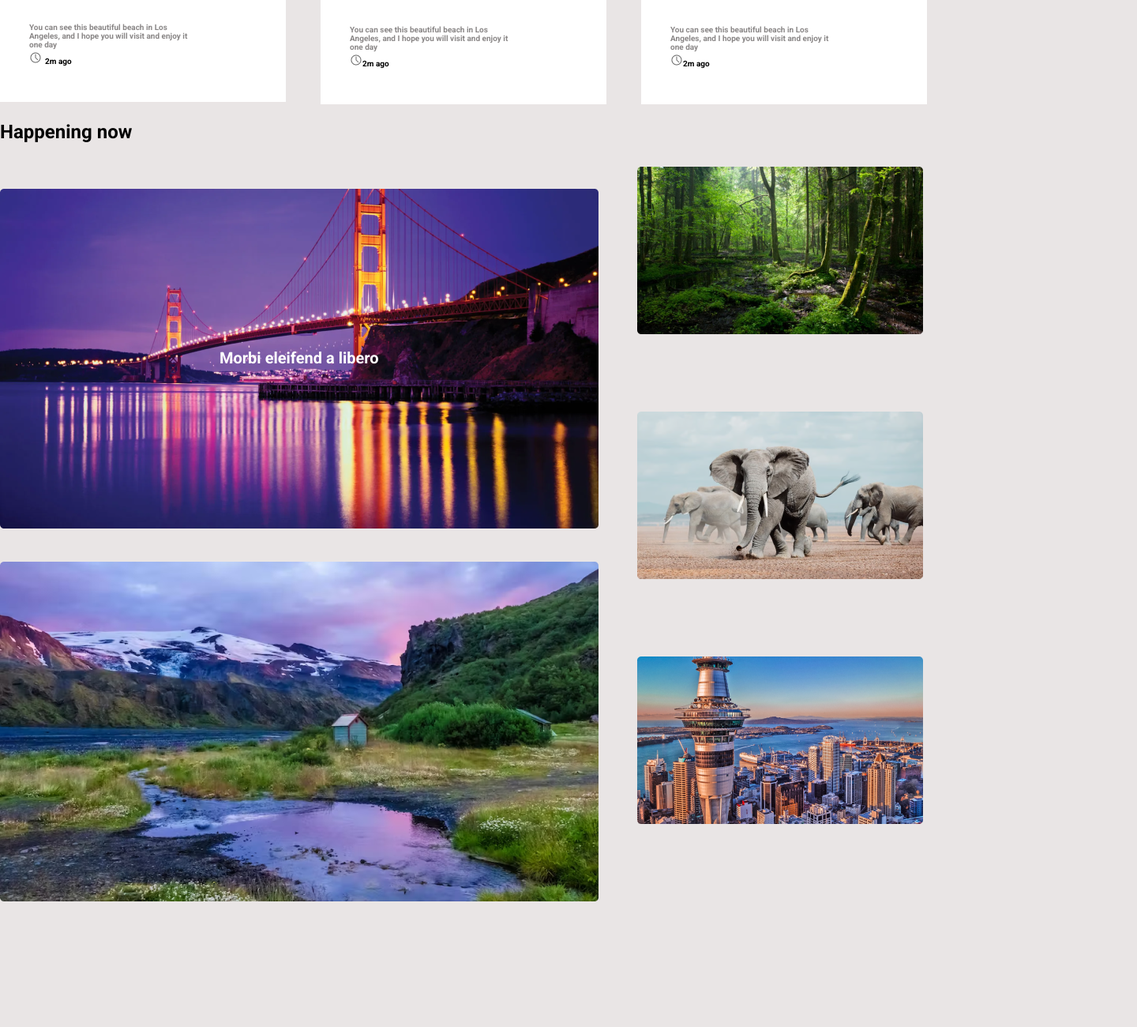
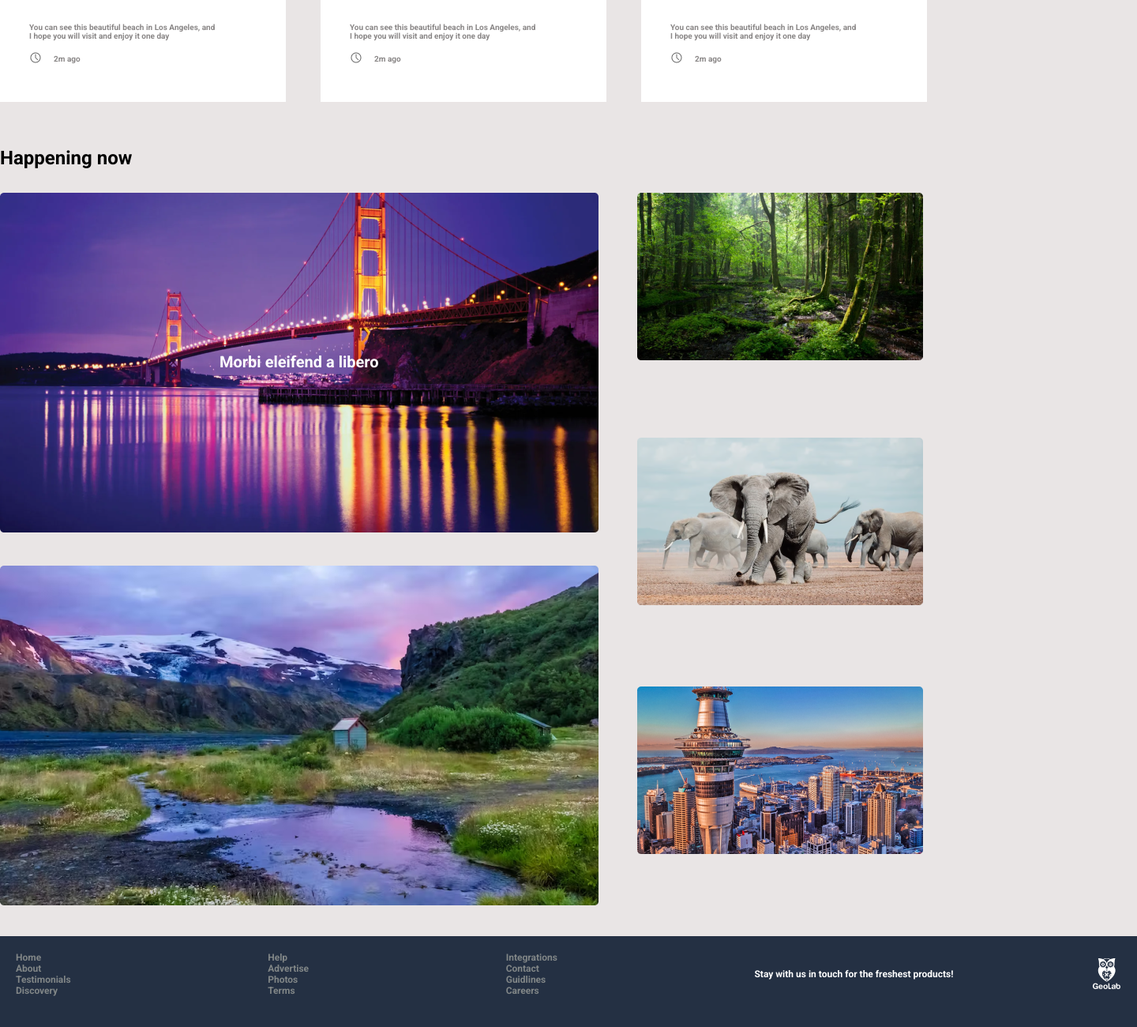
Before and after one commit to Anuka-Anny/davaleba5, a plain HTML site: page index.html in a window 1280 px wide. Shown: the part 366-1666 px from the top of the page at 79% size, 1440 px wide, since content can reach past the window. Before the commit the page ends 1510 px from the top, so only its background shows below. Drawn offline with Linux system fonts and the light colour scheme.

Commit message:
add footer
:(

```diff
--- a/index.html
+++ b/index.html
@@ -1,18 +1,20 @@
 <!DOCTYPE html>
 <html lang="en">
+
 <head>
   <link rel="stylesheet" href="reset.css" />
   <link rel="stylesheet" href="style.css" />
   <title>Document</title>
 </head>
+
 <body>
   <header>
     <nav>
       <ul>
-          <li>HOME</li>
-          <li>DISCOVERY</li>
-          <li>PHOTOS</li>
-          <li>CONTACT</li>
+        <li class="nav-li">HOME</li>
+        <li class="nav-li">DISCOVERY</li>
+        <li class="nav-li">PHOTOS</li>
+        <li class="nav-li">CONTACT</li>
       </ul>
     </nav>
   </header>
@@ -29,8 +31,12 @@
             <p>You can see this beautiful beach in Los Angeles, and
 
               I hope you will visit and enjoy it one day</p>
-                <img src="img/Ellipse 2.png" alt="">
-                <span>2m ago</span>
+            <div class="time">
+              <div class="time-img">
+                <img src="img/Ellipse 2.png" alt="clock pic" />
+              </div>
+              <span class="duration">2m ago</span>
+            </div>
           </div>
         </div>
         <div class="widget">
@@ -42,10 +48,15 @@
             <p>You can see this beautiful beach in Los Angeles, and
 
               I hope you will visit and enjoy it one day</p>
-                <span> <img src="img/Ellipse 2.png" alt="">2m ago</span>
+            <div class="time">
+              <div class="time-img">
+                <img src="img/Ellipse 2.png" alt="clock pic" />
+              </div>
+              <span class="duration">2m ago</span>
             </div>
           </div>
-          <div class="widget">
+        </div>
+        <div class="widget widget3">
           <div>
             <img class="widget-img" src="img/Rectangle 4.png" alt="IMG" />
             <p class="widget-absolute">Dolore magna alicua</p>
@@ -54,7 +65,12 @@
             <p>You can see this beautiful beach in Los Angeles, and
 
               I hope you will visit and enjoy it one day</p>
-                <span> <img src="img/Ellipse 2.png" alt="">2m ago</span>
+            <div class="time">
+              <div class="time-img">
+                <img src="img/Ellipse 2.png" alt="clock pic" />
+              </div>
+              <span class="duration">2m ago</span>
+            </div>
           </div>
         </div>
       </div>
@@ -70,13 +86,45 @@
           <img src="img/Rectangle 8.png" alt="img" />
         </div>
         <div class="right-side-images">
-            <img src="img/Rectangle 9.png" alt="img" />
-            <img src="img/Rectangle 10.png" alt="img" />
-            <img src="img/Rectangle 11.png" alt="img" />
+          <img class="small-img1" src="img/Rectangle 9.png" alt="img" />
+          <img class="small-img2" src="img/Rectangle 10.png" alt="img" />
+          <img class="small-img3" src="img/Rectangle 11.png" alt="img" />
         </div>
       </div>
     </section>
   </main>
-    <footer></footer>
+  <footer>
+    <div class="footer-div">
+      <div class="footer-column">
+        <ul>
+          <li>Home</li>
+          <li>About</li>
+          <li>Testimonials</li>
+          <li>Discovery</li>
+        </ul>
+      </div>
+      <div class="footer-column">
+        <ul>
+          <li>Help</li>
+          <li>Advertise</li>
+          <li>Photos</li>
+          <li>Terms</li>
+        </ul>
+      </div>
+      <div class="footer-column">
+        <ul>
+          <li class="footer-li">Integrations</li>
+          <li class="footer-li">Contact</li>
+          <li class="footer-li">Guidlines</li>
+          <li class="footer-li">Careers</li>
+        </ul>
+      </div>
+      <div class="footer-h2">
+        <h2>Stay with us in touch for the freshest products!</h2>
+      </div>
+      <img src="img/geolab-თეთრი-ლოგო-Png 1.png" alt="img">
+    </div>
+  </footer>
 </body>
+
 </html>
--- a/reset.css
+++ b/reset.css
@@ -47,5 +47,5 @@ table {
 	border-spacing: 0;
 }
 * {
-    box-sizing: border-box;
+	box-sizing: border-box;
 }
--- a/style.css
+++ b/style.css
@@ -1,14 +1,17 @@
 @import url('https://fonts.googleapis.com/css2?family=Roboto:ital,wght@0,100;0,300;0,400;0,500;0,700;0,900;1,100;1,300;1,400;1,500;1,700;1,900&display=swap');
+
 body {
     background-color: rgb(233, 229, 229);
-    width: 1400px;
     margin: 0 auto;
+    width: 1440px;
 }
-nav{
+
+nav {
     width: 100%;
-    margin-top: 21px;
+    padding-top: 21px;
 }
-li {
+
+.nav-li {
     display: inline-block;
     font-family: "Roboto";
     font-size: 11px;
@@ -17,6 +20,7 @@ li {
     margin-right: 35px;
     margin-bottom: 42px;
 }
+
 h1 {
     font-family: "Roboto";
     font-size: 24px;
@@ -24,6 +28,25 @@ h1 {
     line-height: 28px;
     margin-bottom: 30px;
 }
+
+.time-img,
+.duration {
+    display: inline-block;
+    vertical-align: middle;
+}
+
+.time-img img {
+    width: 16px;
+    height: 16px;
+}
+
+.duration {
+    margin-left: 11px;
+    font-family: "Roboto";
+    color: #8A8787;
+    font-size: 10px;
+}
+
 .widget {
     width: 362px;
     height: 357px;
@@ -32,10 +55,15 @@ h1 {
     position: relative;
     background-color: white;
 }
+.widget3 {
+    margin-right: 0;
+}
+
 .widget-img {
     width: 100%;
     height: 186px;
 }
+
 .widget-absolute {
     position: absolute;
     font-family: "Roboto";
@@ -46,39 +74,46 @@ h1 {
     left: 41px;
     color: white;
 }
+
 .div-p {
     justify-content: center;
     padding-top: 68px;
     padding-left: 37px;
 }
+
 .div-p p {
-    width: 207px;
+    width: 237px;
     height: 36px;
-    font-family: Roboto;
+    font-family: "Roboto";
     font-size: 10px;
     font-weight: 700;
     line-height: 11px;
     text-align: left;
     color: #8A8787;
 }
+
 span {
-    font-family: Roboto;
+    font-family: "Roboto";
     font-size: 10px;
     font-weight: 700;
     line-height: 11px;
     vertical-align: middle;
 }
+
 .upper-section {
-    margin-bottom: 21px;
+    margin-bottom: 57px;
 }
-.left-side-images  img {
+
+.left-side-images img {
     width: 758px;
     height: 430px;
     display: block;
 }
+
 .left-side-images {
     display: inline-block;
     margin-right: 45px;
+    margin-bottom: 36px;
 }
 
 
@@ -86,19 +121,34 @@ span {
     display: inline-block;
     align-items: center;
 }
+
 .right-side-images img {
     width: 362px;
     height: 212px;
     display: block;
+}
+
+.small-img1 {
     margin-bottom: 98px;
 }
+
+.small-img2 {
+    margin-bottom: 103px;
+}
+
+.small-img3 {
+    margin-bottom: 101px;
+}
+
 .right-side-images {
     display: inline-block;
 }
+
 .img1 {
     position: relative;
     margin-bottom: 42px;
 }
+
 .p1 {
     position: absolute;
     font-family: Roboto;
@@ -111,3 +161,31 @@ span {
     color: white;
 
 }
+
+footer {
+    background-color: #243043;
+    width: 1440px;
+    height: 201px;
+}
+
+.footer-div {
+    font-family: "Roboto";
+    font-size: 12px;
+    font-weight: 700;
+    line-height: 14px;
+    display: flex;
+    justify-content: space-between;
+    align-items: center;
+    padding: 20px;
+}
+
+.footer-column {
+    color: #818687;
+    margin-right: 75px;
+    display: block;
+
+
+}
+.footer-h2 {
+    color: #FFFFFF;
+}
```
Also changed, not shown: img/geolab-თეთრი-ლოგო-Png 1.png (added). Lines whose indentation alone changed are shown as unchanged.
